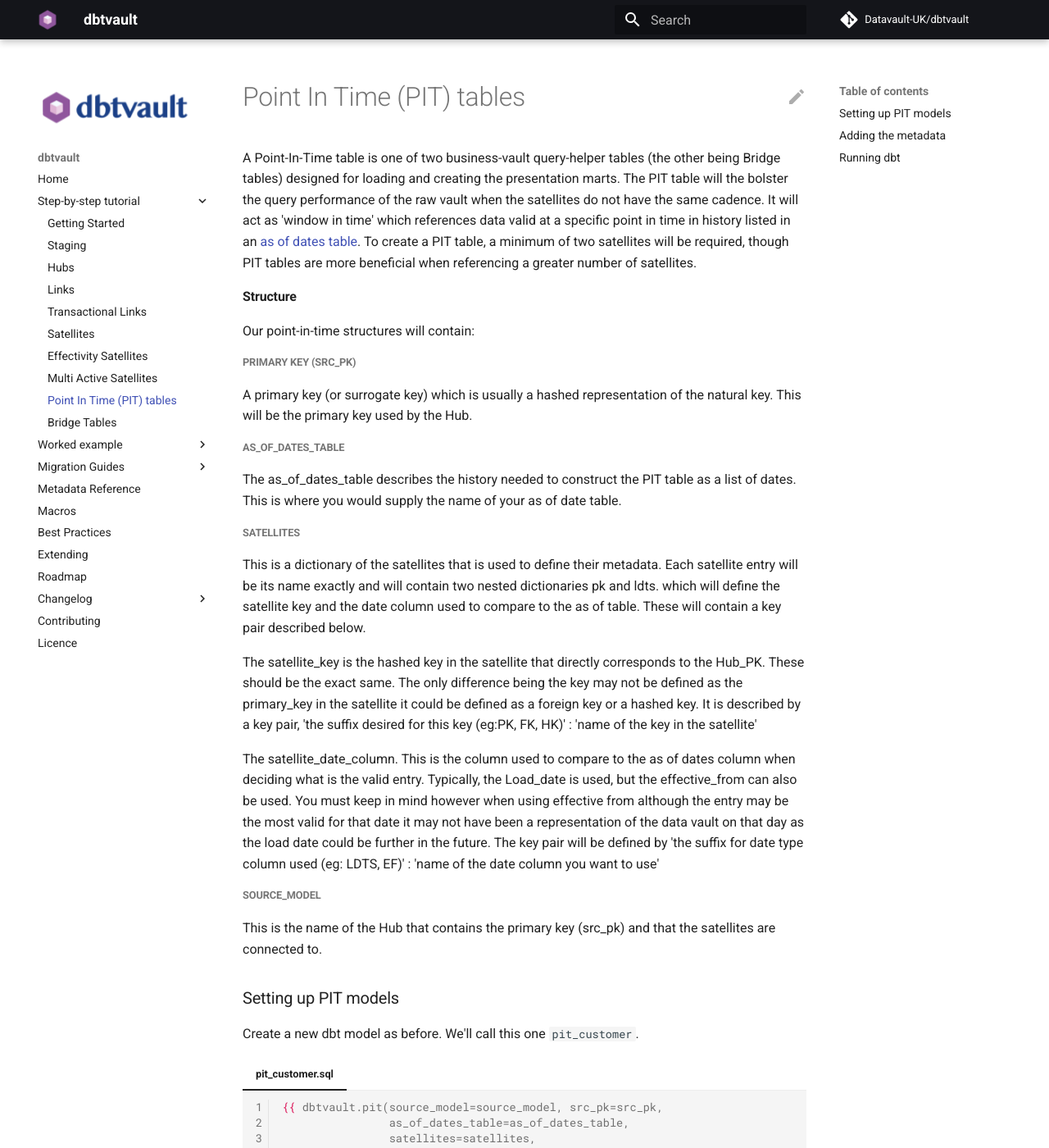
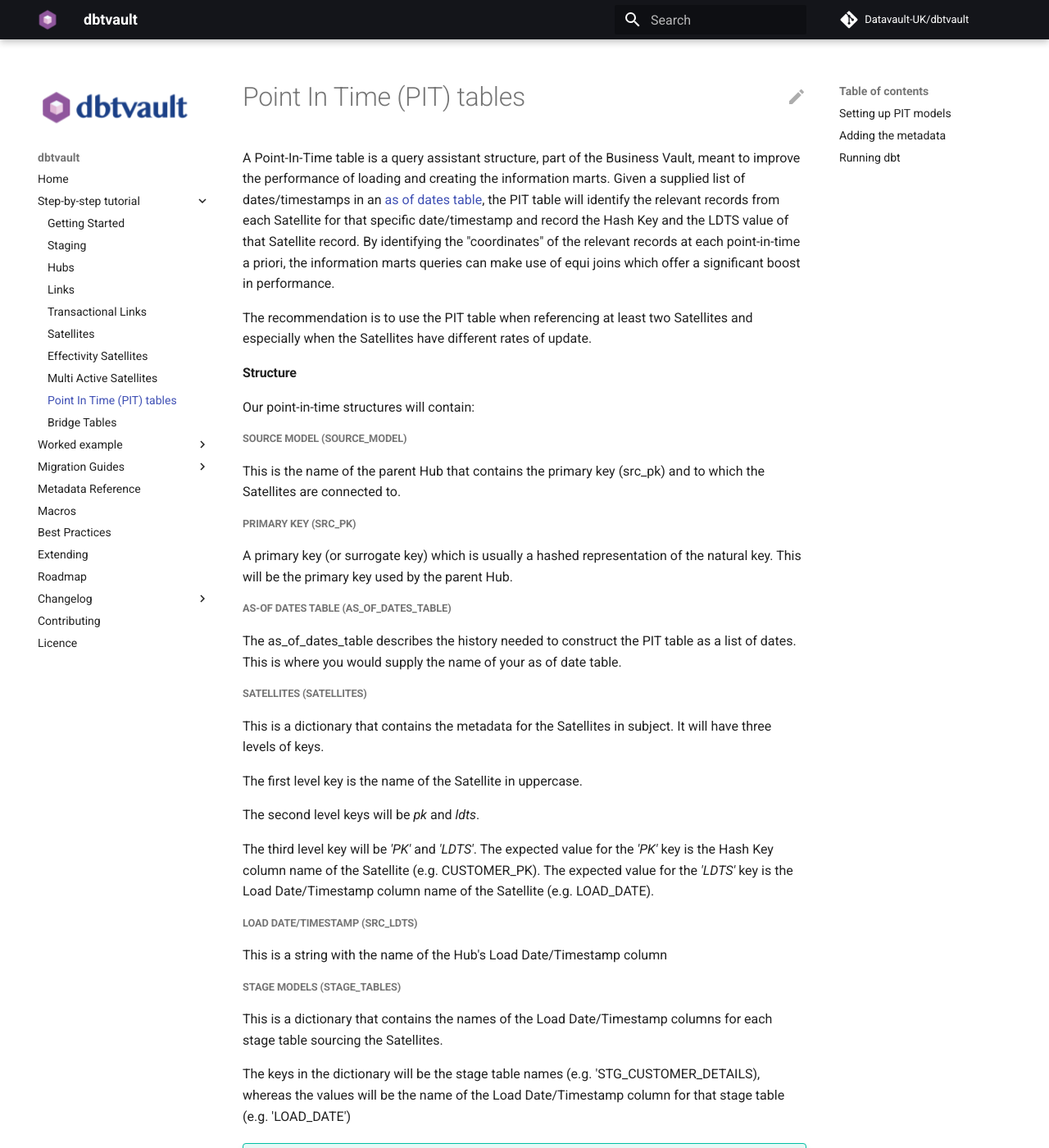
Before and after one commit to Datavault-UK/automate-dv-docs, an MkDocs documentation site: the page built from docs/tutorial/tut_point_in_time.md, in a window 1280 px wide and 1400 px high. Shown: the whole window at 82% size. Built offline with MkDocs 1.6.1 and Material for MkDocs 9.7.7, drawn with Linux system fonts in a browser that asks for light colours; comment, search, counter and statistics services are not loaded; some of the changed text lies outside the part shown.

Commit message:
Refactored PIT tutorial

````diff
--- a/docs/tutorial/tut_point_in_time.md
+++ b/docs/tutorial/tut_point_in_time.md
@@ -1,37 +1,48 @@
-A Point-In-Time table is one of two business-vault query-helper tables (the other being Bridge tables) designed for loading and creating the presentation marts.
-The PIT table will the bolster the query performance of the raw vault when the satellites do not have the same cadence.
-It will act as 'window in time' which references data valid at a specific point in time in history listed in an
-[as of dates table](../macros.md#as-of-date-table-structures). To create a PIT table, a minimum of two satellites will be required, though PIT tables are more
-beneficial when referencing a greater number of satellites.
+A Point-In-Time table is a query assistant structure, part of the Business Vault, meant to improve the performance of loading and creating the information marts.
+Given a supplied list of dates/timestamps in an [as of dates table](../macros.md#as-of-date-table-structures), the PIT table
+will identify the relevant records from each Satellite for that specific date/timestamp and record the Hash Key and the LDTS value
+of that Satellite record. By identifying the "coordinates" of the relevant records at each point-in-time a priori,
+the information marts queries can make use of equi joins which offer a significant boost in performance.
+
+The recommendation is to use the PIT table when referencing at least two Satellites and especially when the Satellites
+have different rates of update.
 
 #### Structure
 
 Our point-in-time structures will contain:
 
+##### Source Model (source_model)
+This is the name of the parent Hub that contains the primary key (src_pk) and to which the Satellites are connected to.
+
 ##### Primary Key (src_pk)
 A primary key (or surrogate key) which is usually a hashed representation of the natural key. This will be the primary key used
-by the Hub.
+by the parent Hub.
 
-##### as_of_dates_table
+##### As-of Dates Table (as_of_dates_table)
 The as_of_dates_table describes the history needed to construct the PIT table as a list of dates. This is where you would
 supply the name of your as of date table.
 
-##### Satellites
-This is a dictionary of the satellites that is used to define their metadata. Each satellite entry will be its name exactly and will contain
-two nested dictionaries pk and ldts. which will define the satellite key and the date column used to compare to the as of table.
-These will contain a key pair described below.
+##### Satellites (satellites)
+This is a dictionary that contains the metadata for the Satellites in subject. It will have three levels of keys.
 
-The satellite_key is the hashed key in the satellite that directly corresponds to the Hub_PK. These should be the exact same.
-The only difference being the key may not be defined as the primary_key in the satellite it could be defined as a foreign key
-or a hashed key. It is described by a key pair, 'the suffix desired for this key (eg:PK, FK, HK)' : 'name of the key in the satellite'
+The first level key is the name of the Satellite in uppercase.
 
-The satellite_date_column. This is the column used to compare to the as of dates column when deciding what is the valid entry.
-Typically, the Load_date is used, but the effective_from can also be used. You must keep in mind however when using effective from
-although the entry may be the most valid for that date it may not have been a representation of the data vault on that day as the load date could be
-further in the future. The key pair will be defined by 'the suffix for date type column used (eg: LDTS, EF)' : 'name of the date column you want to use'
+The second level keys will be _pk_ and _ldts_.
 
-##### source_model
-This is the name of the Hub that contains the primary key (src_pk) and that the satellites are connected to.
+The third level key will be _'PK'_ and _'LDTS'_. The expected value for the _'PK'_ key is the Hash Key column name of the Satellite (e.g. CUSTOMER_PK).
+The expected value for the _'LDTS'_ key is the Load Date/Timestamp column name of the Satellite (e.g. LOAD_DATE).
+
+##### Load Date/Timestamp (src_ldts)
+This is a string with the name of the Hub's Load Date/Timestamp column
+
+##### Stage Models (stage_tables)
+This is a dictionary that contains the names of the Load Date/Timestamp columns for each stage table sourcing the Satellites.
+
+The keys in the dictionary will be the stage table names (e.g. 'STG_CUSTOMER_DETAILS), whereas the values will be
+the name of the Load Date/Timestamp column for that stage table (e.g. 'LOAD_DATE')
+
+!!! tip
+    To see a full example of how the metadata needs to be defined for a PIT object, please check the PIT section on the [metadata](metadata.md#point-in-time-tables-pits) page.
 
 
 ### Setting up PIT models
@@ -71,7 +82,7 @@
 
 ### Adding the metadata
 
-Let's look at the metadata we need to provide to the [pit](../macros.md#pit) macro.
+Let's look at the metadata we need to provide to the [pit](../metadata.md#point-in-time-tables-pits) macro.
 
 #### Source table
 Here we will define the metadata for the source_model. We will use the HUB_CUSTOMER that we built before.
@@ -79,47 +90,144 @@
 `dbt_project.yml`
 
 ```yaml
-PIT_CUSTOMER:
-    vars:
-        source_model: HUB_CUSTOMER
+pit_customer:
+  vars:
+    source_model: HUB_CUSTOMER
+    ...
 ```
 
-#### Source columns
+#### Primary Key
+Next we need add the Hub's Primary Key column
 
-Next we need to choose which source columns we will use but also what satellites to incorporate in our `PIT_CUSTOMER` :
+`dbt_project.yml`
 
-1. The primary key of the parent hub, which is a hashed natural key.
-The `CUSTOMER_PK` we created earlier in the [hub](tut_hubs.md) section will be used for `PIT_CUSTOMER`.
+```yaml
+pit_customer:
+  vars:
+    source_model: HUB_CUSTOMER
+    src_pk: CUSTOMER_PK
+    ...
+```
 
-2. `AS_OF_DATE` column which represents the date the row is valid for. This is obtained by giving the source information of the [as of dates table](../macros.md#As-Of-Date-Table-Structures).
+#### As-of Date Table
+Next, we provide the PIT's column name for the as-of dates.
 
-3. `satellite_key` is the `src_pk` taken from the satellite and aliased as the satellite name_ the type of key it is (eg: PK, HK, FK)
-there is a column for each satellite included in the PIT.
+`dbt_project.yml`
 
-4. `satellite_LDTS` is the column chosen from the satellite to denote the date column that is being used as to determine when the entry is
-valid from and is aliased as satellite name suffixed with an identifier of the date column, usually load date but can also be the effective from (LDTS or EF). This will be paired
-with its respective `satellite_key`
+```yaml
+pit_customer:
+  vars:
+    source_model: HUB_CUSTOMER
+    src_pk:CUSTOMER_PK
+    as_of_dates_table: AS_OF_DATE
+    ...
+```
 
-The dbt_project.yml below only defines one satellite but to add others you would follow the same method inside of satellites.
-It can be seen where the SAT_ORDERS_LOGIN would begin.
+#### Satellites metadata
+Here we add the Satellite related details (i.e. the Primary/Hash Key and the Load Date/Timestamp column names)
+
+`dbt_project.yml`
+
+```yaml
+pit_customer:
+  vars:
+    source_model: HUB_CUSTOMER
+    src_pk:CUSTOMER_PK
+    as_of_dates_table: AS_OF_DATE
+    satellites:
+        SAT_CUSTOMER_DETAILS
+          pk
+            'PK': 'CUSTOMER_PK'
+          ldts
+            'LDTS': 'LOAD_DATE'
+        SAT_CUSTOMER_LOGIN:
+          pk:
+            'PK': 'CUSTOMER_PK'
+          ldts:
+            'LDTS': 'LOAD_DATE'
+    ...
+```
+
+#### Stage metadata
+Here we add Satellites' stage table names and their Load Date/Timestamp column names
+
+`dbt_project.yml`
+
+```yaml
+pit_customer:
+  vars:
+    source_model: HUB_CUSTOMER
+    src_pk:CUSTOMER_PK
+    as_of_dates_table: AS_OF_DATE
+    satellites:
+        SAT_CUSTOMER_DETAILS
+          pk
+            'PK': 'CUSTOMER_PK'
+          ldts
+            'LDTS': 'LOAD_DATE'
+        SAT_CUSTOMER_LOGIN:
+          pk:
+            'PK': 'CUSTOMER_PK'
+          ldts:
+            'LDTS': 'LOAD_DATE'
+    stage_tables:
+        'STG_CUSTOMER_DETAILS': 'LOAD_DATE'
+        'STG_CUSTOMER_LOGIN': 'LOAD_DATE'
+    ...
+```
+
+#### Load Date/Timestamp
+Finally, we add the Load Date/Timestamp column name of the parent Hub
 
 `dbt_project.yml`
 
 ```yaml hl_lines="6 7 8 9 10 11 12"
-    PIT_CUSTOMER:
+    pit_customer:
       vars:
         source_model: HUB_CUSTOMER
-        as_of_date_table: AS_OF_DATES
         src_pk: CUSTOMER_PK
+        as_of_date_table: AS_OF_DATE
         satellites:
-            - SAT_CUSTOMER_DETAILS
-                -pk
-                    'PK': 'CUSTOMER_PK'
-                -ldts
-                    'LDTS': 'LOAD_DATE'
-            - SAT_ORDER_LOGIN
+            SAT_CUSTOMER_DETAILS
+              pk
+                'PK': 'CUSTOMER_PK'
+              ldts
+                'LDTS': 'LOAD_DATE'
+            SAT_CUSTOMER_LOGIN:
+              pk:
+                'PK': 'CUSTOMER_PK'
+              ldts:
+                'LDTS': 'LOAD_DATE'
+        stage_tables:
+            'STG_CUSTOMER_DETAILS': 'LOAD_DATE'
+            'STG_CUSTOMER_LOGIN': 'LOAD_DATE'
+        src_ldts: 'LOAD_DATE'
 ```
+
+The dbt_project.yml above only defines one PIT. To add others you would follow the same method, by adding another entry under the
+_models > my_dbtvault_project > pit_ section inside `dbt_project.yml` (see [above](tut_point_in_time.md#setting-up-pit-models)).
 
 ### Running dbt
 
-`dbt run -m +pit_customer`
+With our model complete and our YAML written, we can run dbt to create our `pit_customer` table.
+
+=== '< dbt v0.20.x'
+    `dbt run -m +pit_customer`
+
+=== '> dbt v0.21.0'
+    `dbt run --select +pit_customer`
+
+And our PIT table would look like this:
+
+| CUSTOMER_PK  | AS_OF_DATE | SAT_CUSTOMER_DETAILS_PK | SAT_CUSTOMER_DETAILS_LDTS | SAT_CUSTOMER_LOGIN_PK  | SAT_CUSTOMER_LOGIN_LDTS |
+| ------------ | ---------- | ----------------------- | ------------------------- | ---------------------- | ----------------------- |
+| HY67OE...    | 2021-11-01 | HY67OE...               | 2020-06-05                | 000000...              | 1900-01-01              |
+| RF57V3...    | 2021-11-01 | RF57V3...               | 2017-04-24                | RF57V3...              | 2021-04-01              |
+| .            | .          | .                       | .                         | .                      | .                       |
+| .            | .          | .                       | .                         | .                      | .                       |
+| HY67OE...    | 2021-11-15 | HY67OE...               | 2021-11-09                | HY67OE...              | 2021-11-14              |
+| RF57V3...    | 2021-11-15 | RF57V3...               | 2017-04-24                | RF57V3...              | 2021-04-01              |
+| .            | .          | .                       | .                         | .                      | .                       |
+| .            | .          | .                       | .                         | .                      | .                       |
+| HY67OE...    | 2021-11-31 | HY67OE...               | 2021-11-09                | HY67OE...              | 2021-11-30              |
+| RF57V3...    | 2021-11-31 | RF57V3...               | 2021-11-20                | RF57V3...              | 2021-04-01              |
````
Also changed, not shown: other parts of docs/tutorial/tut_point_in_time.md (+1 -1 lines).
